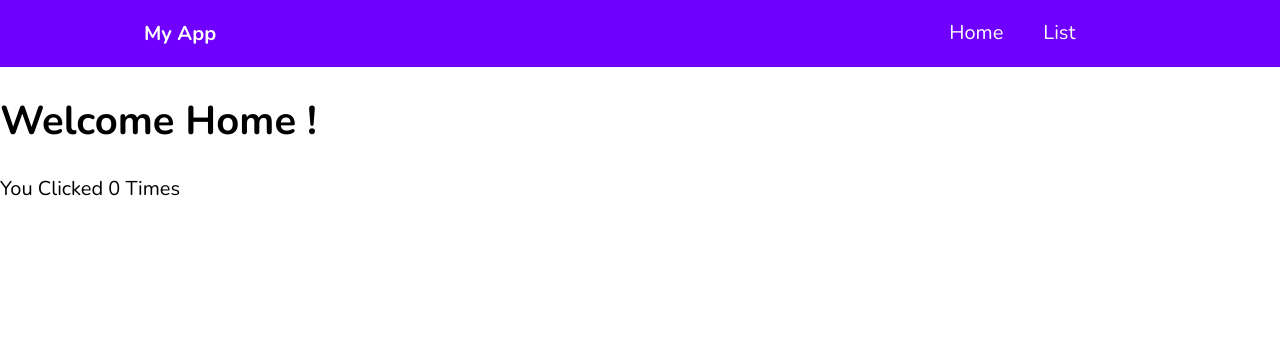
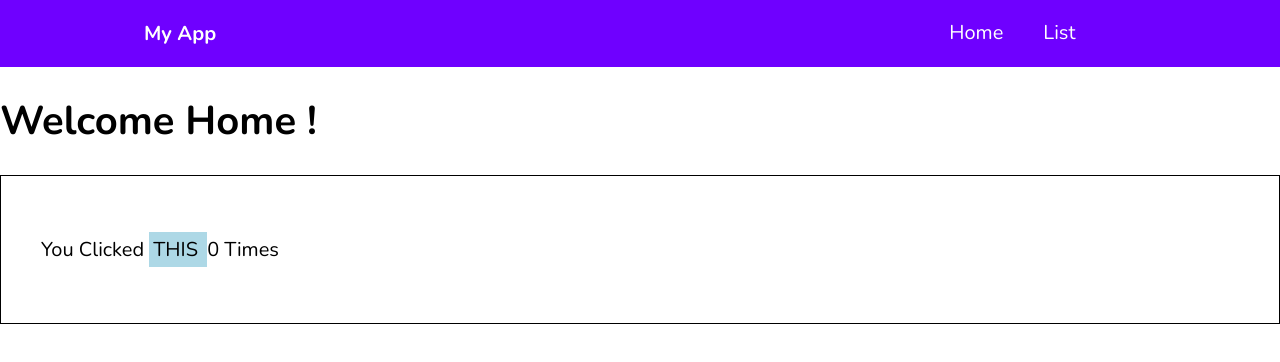
Before and after one commit to venkatnaveen7/angular, an Angular app: page / in a window 1280 px wide. Shown: the top 362 px of the page. Built offline with nearby package versions, Linux system fonts and the light colour scheme.

Commit message:
added comp

```diff
--- a/src/app/home/home.component.html
+++ b/src/app/home/home.component.html
@@ -1,5 +1,5 @@
 <h1>Welcome Home !</h1>
 
 <div class="play-container">
-    <p>You Clicked <span (click)="counterClick()">{{clickCounter}}</span> Times </p>
+    <p>You Clicked <span (click)="counterClick()">THIS </span> {{clickCounter}} Times </p>
 </div>
--- a/src/app/home/home.component.scss
+++ b/src/app/home/home.component.scss
@@ -0,0 +1,12 @@
+
+span{
+    user-select: none;
+    background: lightblue;
+    padding: .2em;
+    cursor: pointer;
+}
+
+.play-container{
+    border: 1px solid;
+    padding: 2em;
+}
```
